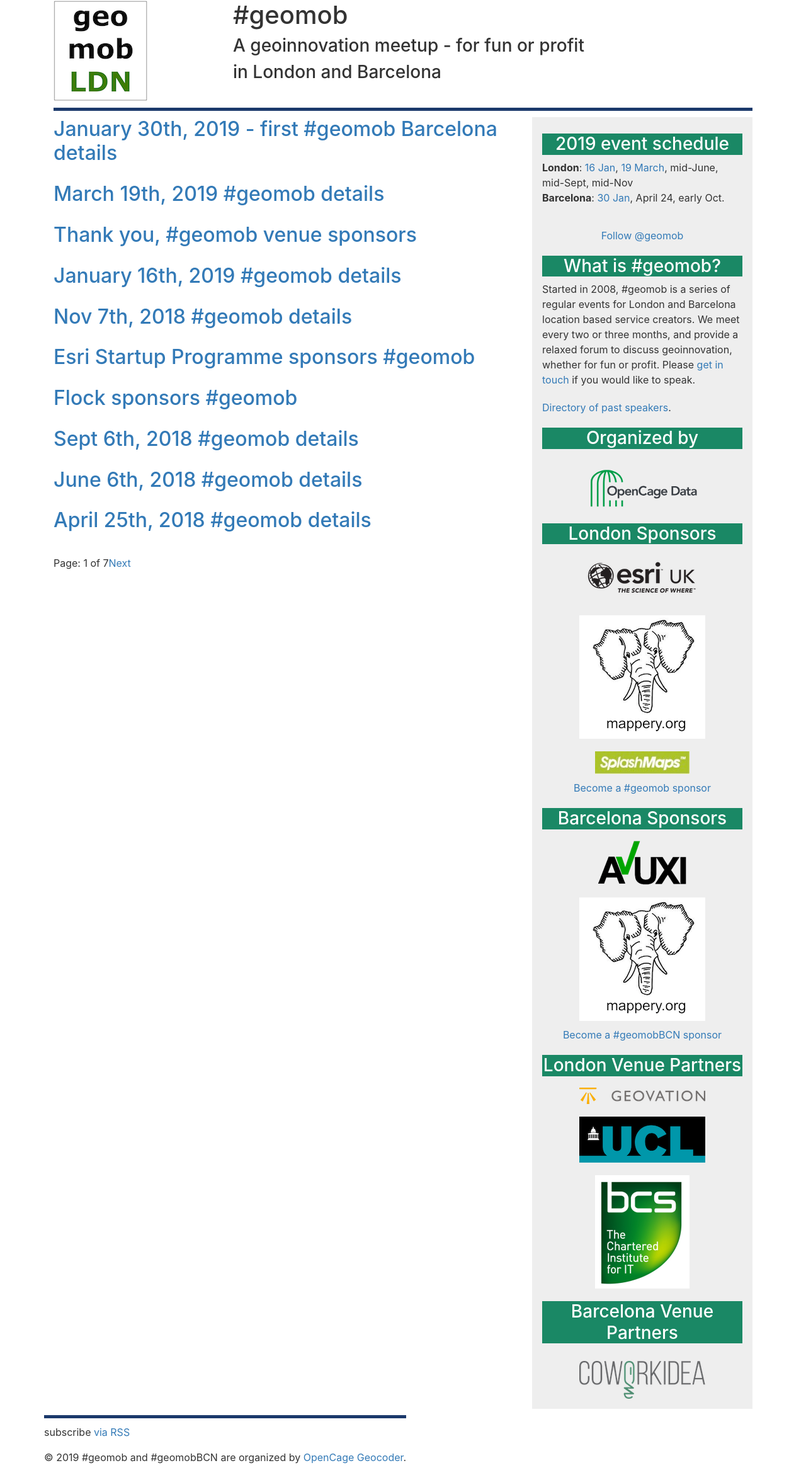
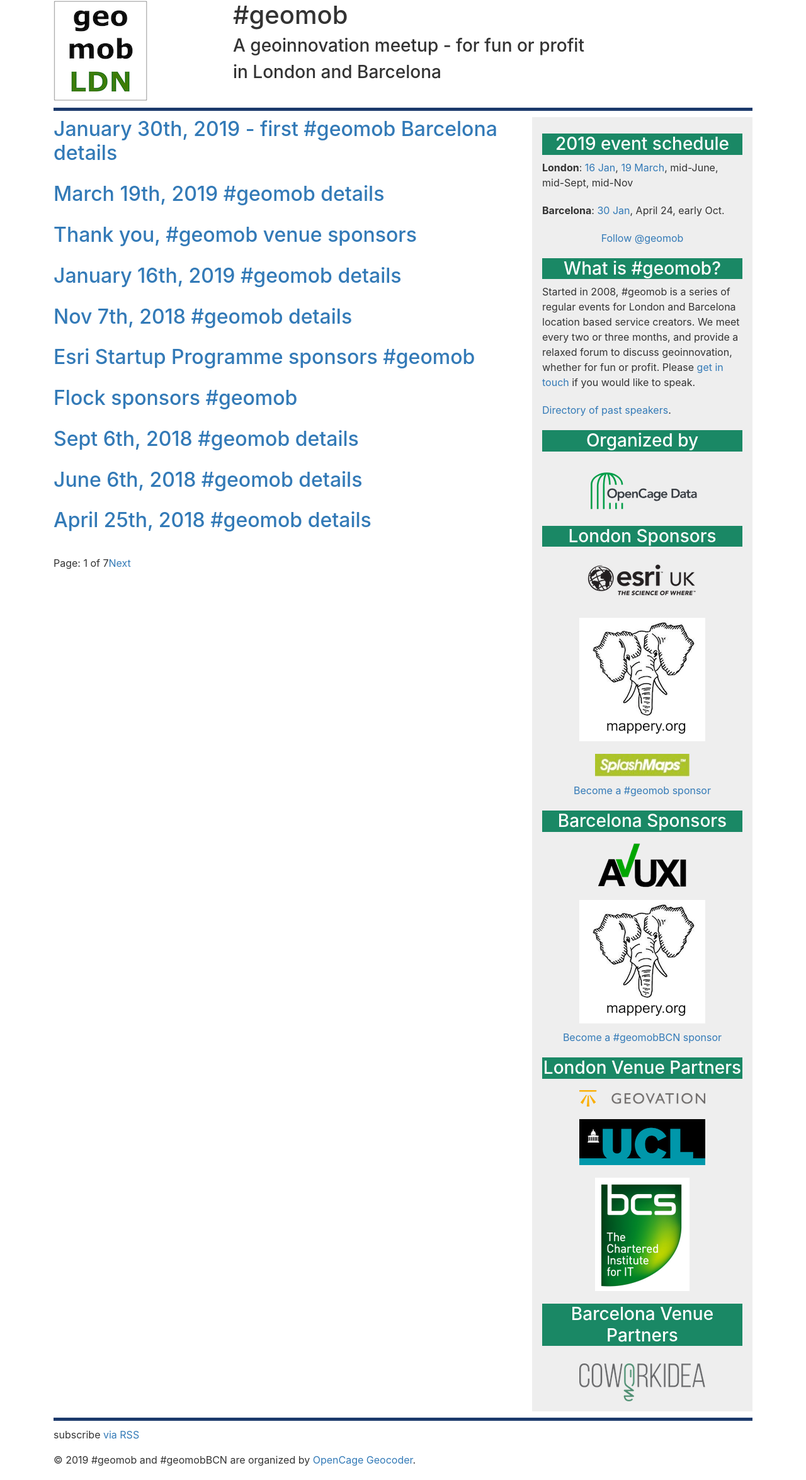
Before and after one commit to geomob/geomob-website, a Jekyll site: the page built from index.html, in a window 1280 px wide. Shown: the whole page at 63% size. Built offline with Jekyll 4.4.1, drawn with Linux system fonts in a browser that asks for light colours; the list of posts is cut into pages by our own code; comment, search, counter and statistics services are not loaded.

Commit message:
fix html bug

```diff
--- a/_includes/sidebar.html
+++ b/_includes/sidebar.html
@@ -9,11 +9,12 @@
     mid-June,
     mid-Sept,
     mid-Nov
-    <p/>
+    <div class="p20">
       <b>Barcelona</b>:
       <a href="/post/jan-30th-2019-geomob-barcelona-details">30 Jan</a>,
       April 24,
       early Oct.
+    </div>
   </div>
 
   <div style="text-align:center;" class="p20">
@@ -111,6 +112,7 @@
           <img src="/images/coworkidea.png" alt="Coworkidea" width="200" height="60">
         </a>
       </div>
+    </div>
 
   </div>
 </div>
```
Lines whose indentation alone changed are shown as unchanged.
